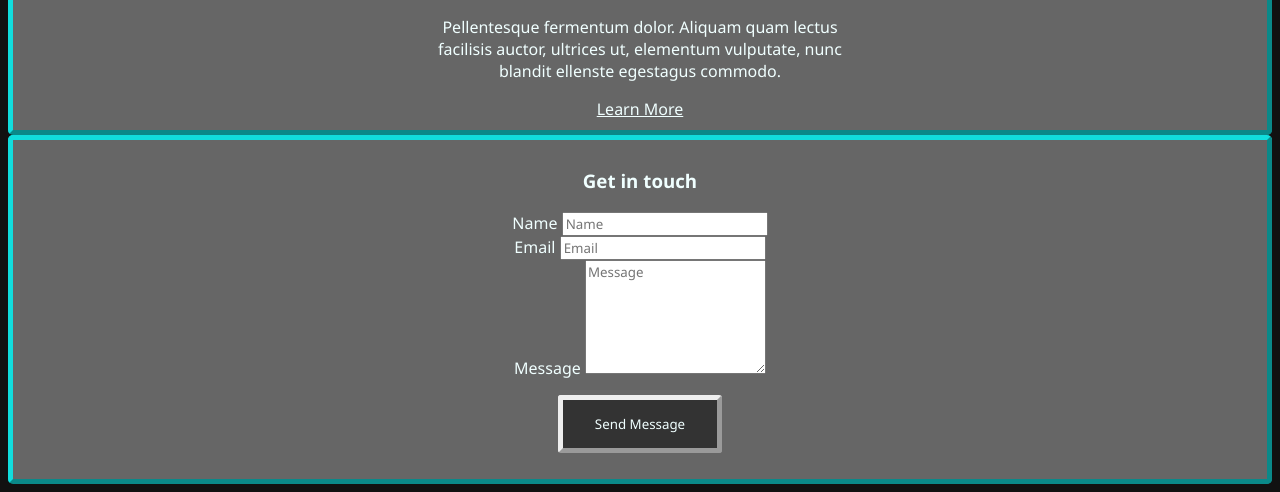
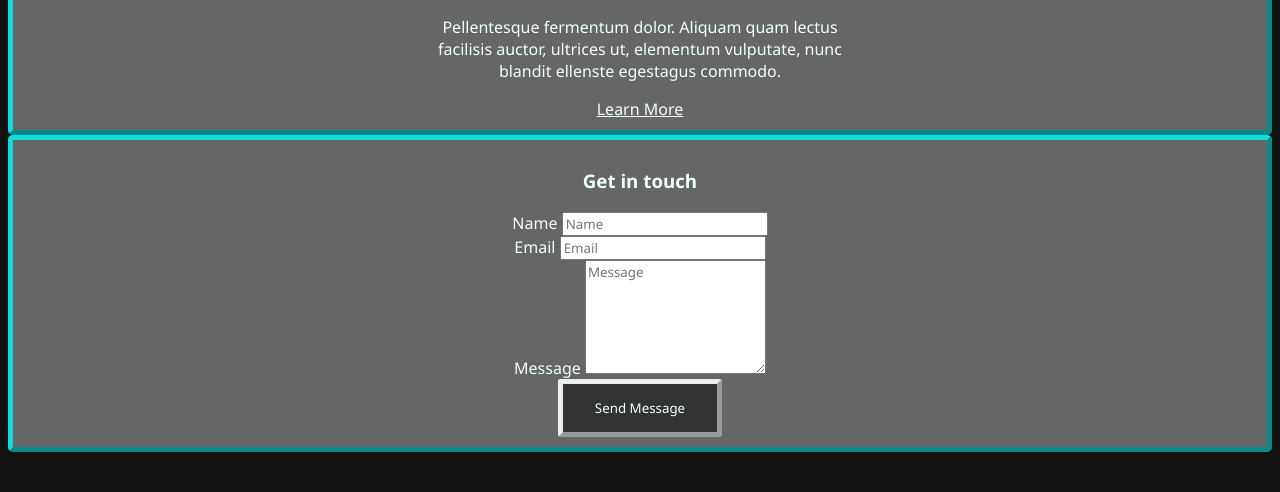
Before and after one commit to glacieredgeman/glacieredgeman.github.io, a website: page index.html in a window 1280 px wide. Shown: the part 751-1243 px from the top of the page. After the commit the page ends 1211 px from the top, so only its background shows below. Drawn offline with nearby package versions, Linux system fonts and the light colour scheme.

Commit message:
fix the button shift bug

```diff
--- a/css/albertzy.css
+++ b/css/albertzy.css
@@ -98,9 +98,6 @@
 
 .form-button:hover{
     animation: pulse 1s ease-out infinite;
-    box-shadow: 0 0 0 100em rgba(#fff,0);
-    display: block;
-    transition: all 0.8s
 }
 
 .form-button:after {
--- a/index.html
+++ b/index.html
@@ -119,9 +119,9 @@
 							<label for="message">Message</label>
 							<textarea name="message" id="message" rows="6" placeholder="Message"></textarea>
 						</div>
-						<ul class="actions">
-							<li><div><button value="Send Message" type="submit" class="form-button">Send Message</button></div></li>
-						</ul>
+						<div>
+							<button value="Send Message" type="submit" class="form-button">Send Message</button>
+						</div>
 					</form>
 
                     <!--
```
